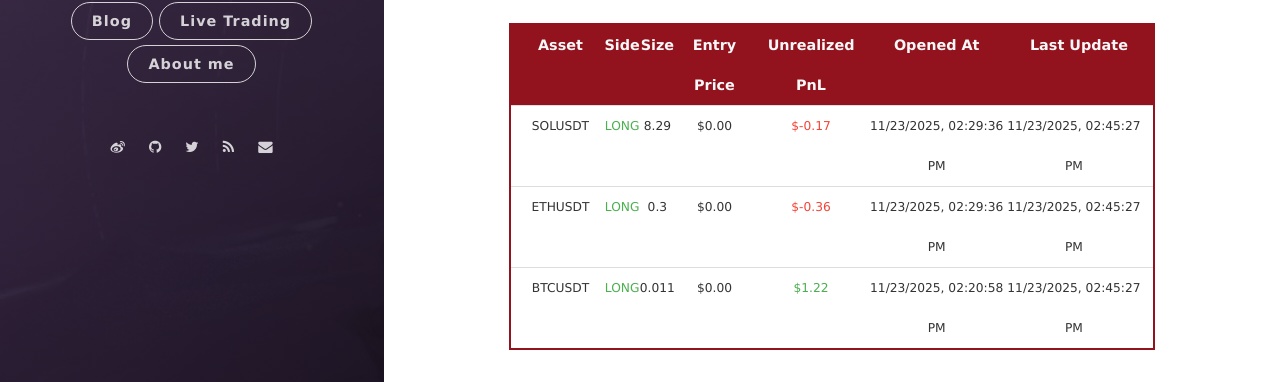
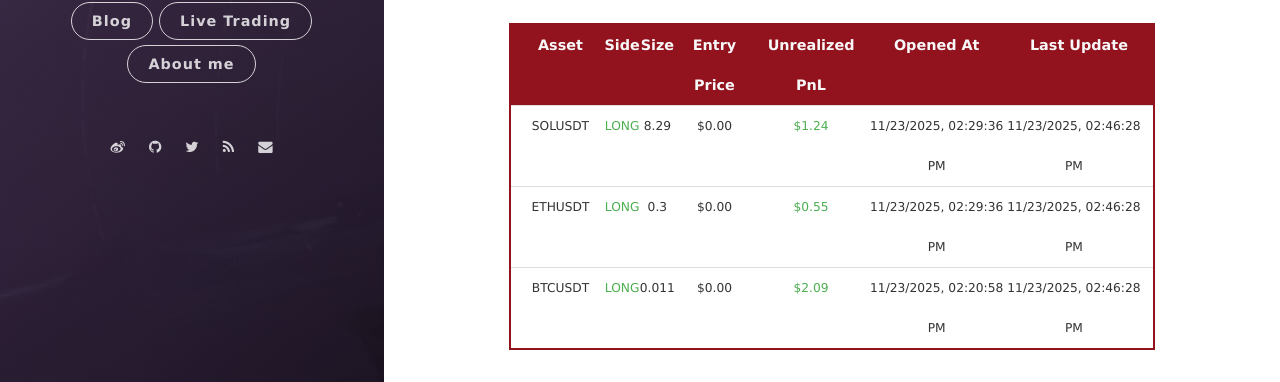
Before and after one commit to leeyegy/leeyegy.github.io, a Jekyll site: the page built from live-trading.html, in a window 1280 px wide and 1026 px high. Shown: the part 576-958 px from the top of the window. Built offline with Jekyll 4.4.1, drawn with Linux system fonts in a browser that asks for light colours; nearby versions of some CDN libraries.

Commit message:
AccountMonitor: refresh positions 2025-11-23T22:46:28+08:00

```diff
--- a/assets/data/binance/positions.json
+++ b/assets/data/binance/positions.json
@@ -4,26 +4,26 @@
     "side": "LONG",
     "size": 8.29,
     "entryPrice": 0.0,
-    "unrealizedPnl": -0.1658,
+    "unrealizedPnl": 1.24421492,
     "openedAt": "2025-11-23T22:29:36+08:00",
-    "reportedAt": "2025-11-23T22:45:27+08:00"
+    "reportedAt": "2025-11-23T22:46:28+08:00"
   },
   {
     "symbol": "ETHUSDT",
     "side": "LONG",
     "size": 0.3,
     "entryPrice": 0.0,
-    "unrealizedPnl": -0.36,
+    "unrealizedPnl": 0.552,
     "openedAt": "2025-11-23T22:29:36+08:00",
-    "reportedAt": "2025-11-23T22:45:27+08:00"
+    "reportedAt": "2025-11-23T22:46:28+08:00"
   },
   {
     "symbol": "BTCUSDT",
     "side": "LONG",
     "size": 0.011,
     "entryPrice": 0.0,
-    "unrealizedPnl": 1.2221,
+    "unrealizedPnl": 2.0922,
     "openedAt": "2025-11-23T22:20:58+08:00",
-    "reportedAt": "2025-11-23T22:45:27+08:00"
+    "reportedAt": "2025-11-23T22:46:28+08:00"
   }
 ]
```
